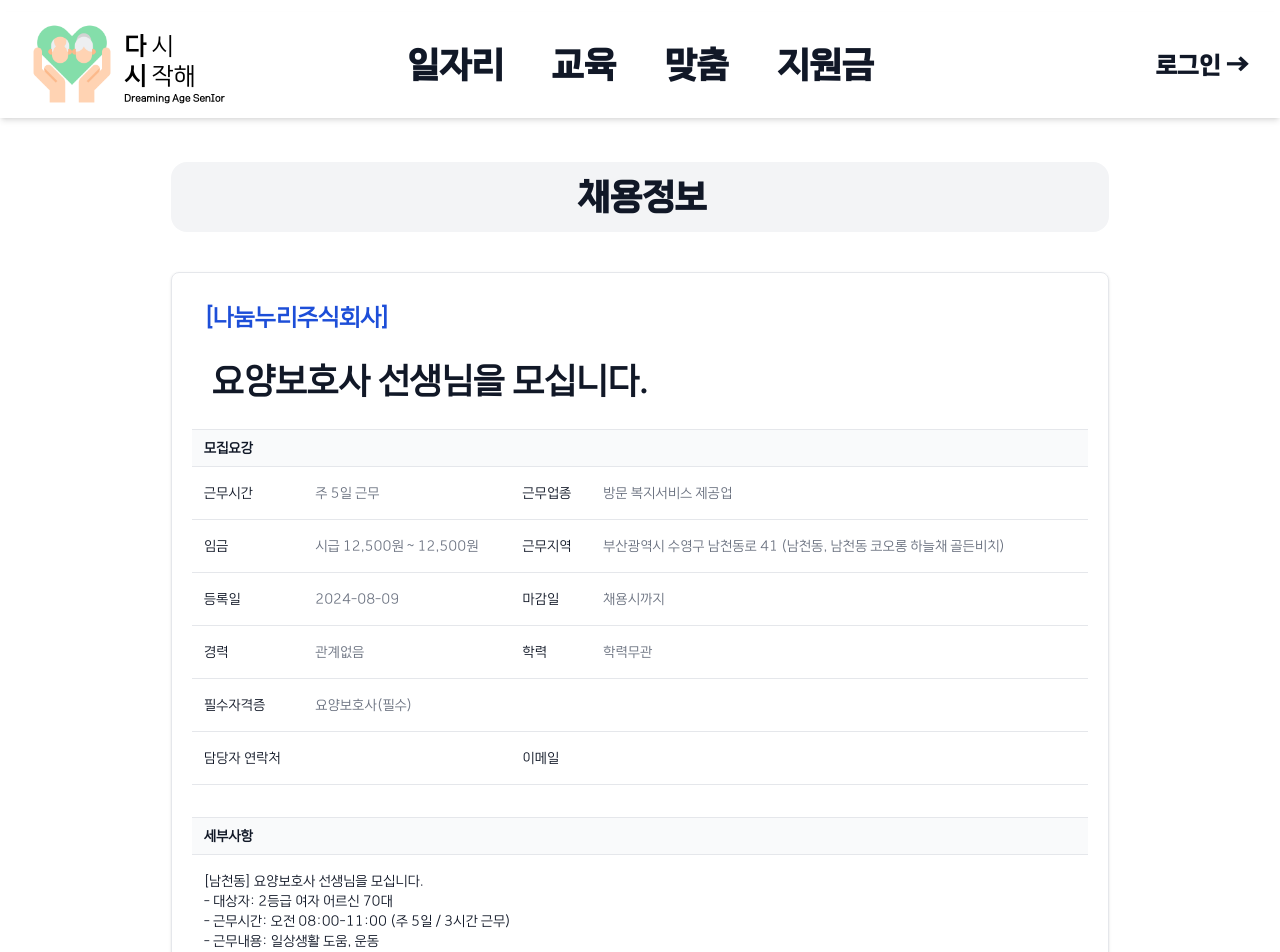
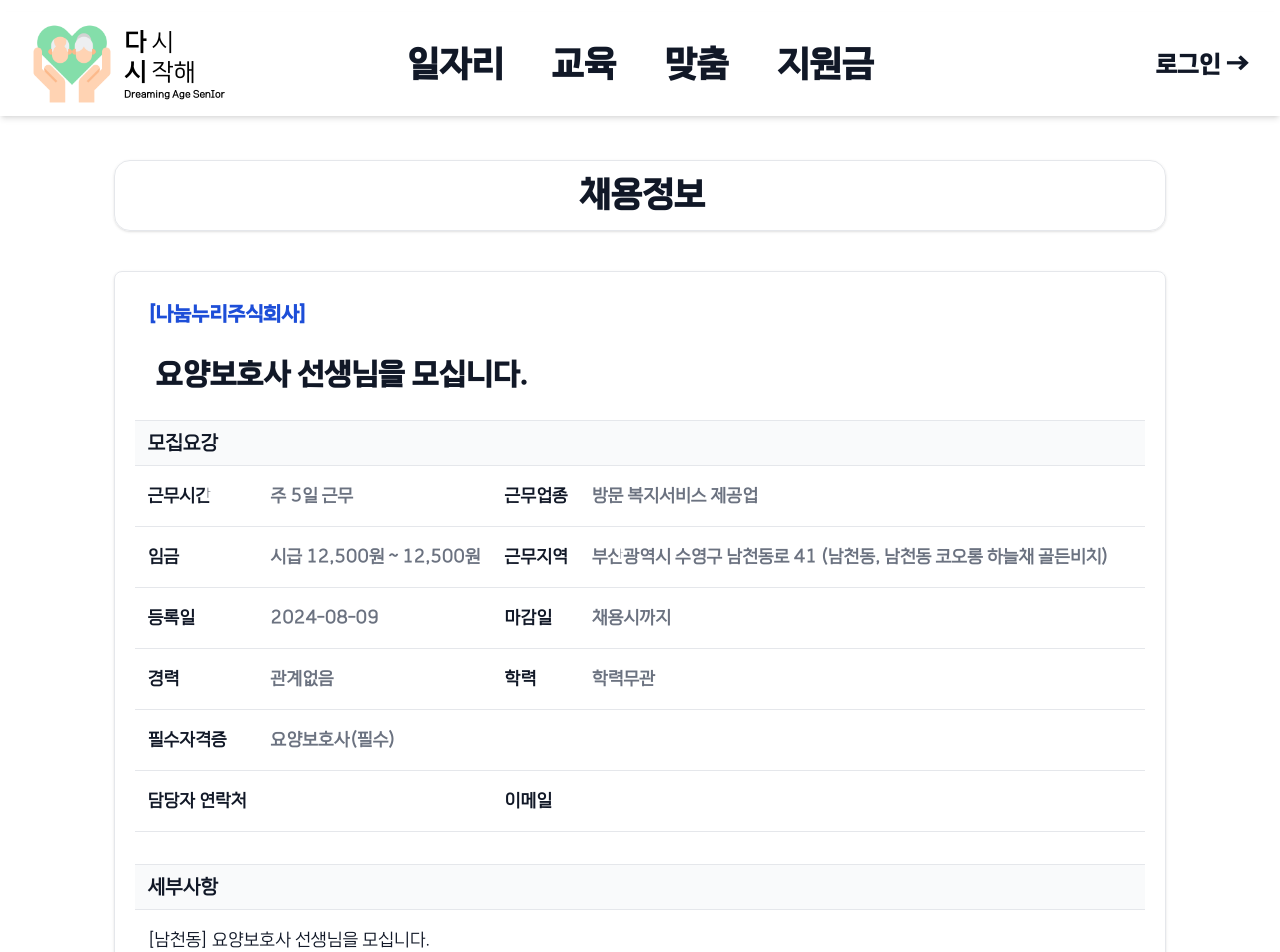
Before and after one commit to ProjectDasi/FrontEnd, a React (Create React App) app: page /jobdetail in a window 1280 px wide. Shown: the top 952 px of the page. Built offline with nearby package versions, Linux system fonts and the light colour scheme.

Commit message:
0822 메인수정, 상세수정, 헤더수정

```diff
--- a/src/Components/Header.tsx
+++ b/src/Components/Header.tsx
@@ -17,7 +17,7 @@ const Header: React.FC = () => {
             <span className="sr-only">Dasi</span>
             <img className="h-20 w-auto" src={logo} alt="" />
           </Link>
-          <div className='ml-3 mt-1 Gamtan text-[25px]'>
+          <div className='ml-3 Gamtan text-[25px]'>
             <p className='-mb-2'><span className='font-extrabold'>다 </span>시</p>
             <p><span className='font-extrabold'>시 </span>작해</p>
             <p className='text-[10px] -mt-1 font-extrabold'>Dreaming Age SenIor</p>
--- a/src/Components/JobDetail.tsx
+++ b/src/Components/JobDetail.tsx
@@ -1,4 +1,5 @@
 import React, { Fragment } from 'react';
+import { Link } from 'react-router-dom';
 // import jobdetailSample from '../Data/jobdetailSample.json';
 
 interface jobdetailSample {
@@ -50,10 +51,10 @@ function classNames(...classes: (string | boolean | undefined)[]): string {
 
 export default function JobDetail() {
   return (
-    <div className="px-4 sm:px-6 lg:px-8 w-5/6 Gamtan">
+    <div className="px-4 sm:px-6 lg:px-8 w-6/7 Gamtan">
       <div className="mt-4 flow-root">
           <div className="inline-block min-w-full py-2 align-middle sm:px-6 lg:px-8">
-          <div className="mb-10 text-center text-[36px] font-semibold text-gray-900 sm:pl-3 bg-gray-100 p-2 rounded-2xl GamtanBold">
+          <div className="mb-10 text-center text-[35px] text-gray-900 sm:pl-3 border border-gray-200 shadow p-2 rounded-2xl GamtanBold font-bold">
             채용정보</div>
             <div className='border border-gray-200 shadow rounded-lg p-5'>
             <table className="min-w-full">
@@ -64,7 +65,7 @@ export default function JobDetail() {
                       <th
                         colSpan={5}
                         scope="colgroup"
-                        className="py-2 pl-3 text-left text-2xl font-bold text-blue-700 sm:pl-3"
+                        className="py-2 pl-3 text-left text-xl text-blue-700 sm:pl-3 GamtanBold"
                       >
                         [{item.company}]
                       </th>
@@ -73,7 +74,7 @@ export default function JobDetail() {
                       <th
                         colSpan={5}
                         scope="colgroup"
-                        className="pt-5 pb-7 pl-5 pr-3 text-left text-4xl font-semibold text-gray-900 sm:pl-5"
+                        className="pt-5 pb-7 pl-5 pr-3 text-left text-3xl text-gray-900 sm:pl-5 GamtanBold"
                       >
                         {item.title}
                       </th>
@@ -82,70 +83,70 @@ export default function JobDetail() {
                       <th
                         colSpan={5}
                         scope="colgroup"
-                        className="bg-gray-50 py-2 pl-4 pr-3 text-left text-sm font-semibold text-gray-900 sm:pl-3"
+                        className="bg-gray-50 py-2 pl-4 pr-3 text-left text-xl text-gray-900 sm:pl-3"
                       >
                         모집요강
                       </th>
                     </tr>
 
-                      <tr className='border-gray-200 border-t'>
-                        <td className="whitespace-nowrap py-4 pl-4 pr-3 text-sm font-medium text-gray-900 sm:pl-3">
+                      <tr className='border-gray-200 border-t font-semibold'>
+                        <td className="whitespace-nowrap py-4 pl-4 pr-3 text-lg text-gray-900 sm:pl-3">
                           근무시간
                         </td>
-                        <td className="whitespace-nowrap px-3 py-4 text-sm text-gray-500">{item.work_type}{item.work_hours}</td>
-                        <td className="whitespace-nowrap px-3 py-4 text-sm text-gray-900">근무업종</td>
-                        <td className="whitespace-nowrap px-3 py-4 text-sm text-gray-500">{item.work_category}</td>
+                        <td className="whitespace-nowrap px-3 py-4 text-lg text-gray-500">{item.work_type}{item.work_hours}</td>
+                        <td className="whitespace-nowrap px-3 py-4 text-lg text-gray-900">근무업종</td>
+                        <td className="whitespace-nowrap px-3 py-4 text-lg text-gray-500">{item.work_category}</td>
                         <td className="relative whitespace-nowrap py-4 pl-3 pr-4 text-right text-sm font-medium sm:pr-3">
                         </td>
                       </tr>
 
-                      <tr className='border-gray-200 border-t'>
-                        <td className="whitespace-nowrap py-4 pl-4 pr-3 text-sm font-medium text-gray-900 sm:pl-3">
+                      <tr className='border-gray-200 border-t font-semibold'>
+                        <td className="whitespace-nowrap py-4 pl-4 pr-3 text-lg text-gray-900 sm:pl-3">
                           임금
                         </td>
-                        <td className="whitespace-nowrap px-3 py-4 text-sm text-gray-500">{item.salary}</td>
-                        <td className="whitespace-nowrap px-3 py-4 text-sm text-gray-900">근무지역</td>
-                        <td className="whitespace-nowrap px-3 py-4 text-sm text-gray-500">{item.region_name}</td>
+                        <td className="whitespace-nowrap px-3 py-4 text-lg text-gray-500">{item.salary}</td>
+                        <td className="whitespace-nowrap px-3 py-4 text-lg text-gray-900">근무지역</td>
+                        <td className="whitespace-nowrap px-3 py-4 text-lg text-gray-500">{item.region_name}</td>
                         <td className="relative whitespace-nowrap py-4 pl-3 pr-4 text-right text-sm font-medium sm:pr-3">
                         </td>
                       </tr>
 
-                      <tr className='border-gray-200 border-t'>
-                        <td className="whitespace-nowrap py-4 pl-4 pr-3 text-sm font-medium text-gray-900 sm:pl-3">
+                      <tr className='border-gray-200 border-t font-semibold'>
+                        <td className="whitespace-nowrap py-4 pl-4 pr-3 text-lg text-gray-900 sm:pl-3">
                           등록일
                         </td>
-                        <td className="whitespace-nowrap px-3 py-4 text-sm text-gray-500">{item.signup_date}</td>
-                        <td className="whitespace-nowrap px-3 py-4 text-sm text-gray-900">마감일</td>
-                        <td className="whitespace-nowrap px-3 py-4 text-sm text-gray-500">{item.due_date}</td>
+                        <td className="whitespace-nowrap px-3 py-4 text-lg text-gray-500">{item.signup_date}</td>
+                        <td className="whitespace-nowrap px-3 py-4 text-lg text-gray-900">마감일</td>
+                        <td className="whitespace-nowrap px-3 py-4 text-lg text-gray-500">{item.due_date}</td>
                         <td className="relative whitespace-nowrap py-4 pl-3 pr-4 text-right text-sm font-medium sm:pr-3">
                         </td>
                       </tr>
 
-                      <tr className='border-gray-200 border-t'>
-                        <td className="whitespace-nowrap py-4 pl-4 pr-3 text-sm font-medium text-gray-900 sm:pl-3">
+                      <tr className='border-gray-200 border-t font-semibold'>
+                        <td className="whitespace-nowrap py-4 pl-4 pr-3 text-lg text-gray-900 sm:pl-3">
                           경력
                         </td>
-                        <td className="whitespace-nowrap px-3 py-4 text-sm text-gray-500">{item.career}</td>
-                        <td className="whitespace-nowrap px-3 py-4 text-sm text-gray-900">학력</td>
-                        <td className="whitespace-nowrap px-3 py-4 text-sm text-gray-500">{item.education}</td>
+                        <td className="whitespace-nowrap px-3 py-4 text-lg text-gray-500">{item.career}</td>
+                        <td className="whitespace-nowrap px-3 py-4 text-lg text-gray-900">학력</td>
+                        <td className="whitespace-nowrap px-3 py-4 text-lg text-gray-500">{item.education}</td>
                         <td className="relative whitespace-nowrap py-4 pl-3 pr-4 text-right text-sm font-medium sm:pr-3">
                         </td>
                       </tr>
 
-                      <tr className='border-gray-200 border-t'>
-                        <td className="whitespace-nowrap py-4 pl-4 pr-3 text-sm font-medium text-gray-900 sm:pl-3">
+                      <tr className='border-gray-200 border-t font-semibold'>
+                        <td className="whitespace-nowrap py-4 pl-4 pr-3 text-lg text-gray-900 sm:pl-3">
                           필수자격증
                         </td>
-                        <td className="whitespace-nowrap px-3 py-4 text-sm text-gray-500">{item.certification}</td>
+                        <td className="whitespace-nowrap px-3 py-4 text-lg text-gray-500">{item.certification}</td>
                         </tr>
 
-                      <tr className='border-gray-200 border-t'>
-                        <td className="whitespace-nowrap py-4 pl-4 pr-3 text-sm font-medium text-gray-900 sm:pl-3">
+                      <tr className='border-gray-200 border-t font-semibold'>
+                        <td className="whitespace-nowrap py-4 pl-4 pr-3 text-lg text-gray-900 sm:pl-3">
                           담당자 연락처
                         </td>
-                        <td className="whitespace-nowrap px-3 py-4 text-sm text-gray-500">{item.contact}</td>
-                        <td className="whitespace-nowrap px-3 py-4 text-sm text-gray-900">이메일</td>
-                        <td className="whitespace-nowrap px-3 py-4 text-sm text-gray-500">{item.email}</td>
+                        <td className="whitespace-nowrap px-3 py-4 text-lg text-gray-500">{item.contact}</td>
+                        <td className="whitespace-nowrap px-3 py-4 text-lg text-gray-900">이메일</td>
+                        <td className="whitespace-nowrap px-3 py-4 text-lg text-gray-500">{item.email}</td>
                         <td className="relative whitespace-nowrap py-4 pl-3 pr-4 text-right text-sm font-medium sm:pr-3">
                         </td>
                       </tr>
@@ -159,40 +160,43 @@ export default function JobDetail() {
                       <th
                         colSpan={5}
                         scope="colgroup"
-                        className="bg-gray-50 py-2 pl-4 pr-3 text-left text-sm font-semibold text-gray-900 sm:pl-3"
+                        className="bg-gray-50 py-2 pl-4 pr-3 text-left text-xl text-gray-900 sm:pl-3"
                       >
                         세부사항
                       </th>
                     </tr>
                     <tr className='border-gray-200 border-t border-b'>
                         <td colSpan={5}
-                        className="whitespace-nowrap py-4 pl-4 pr-3 text-sm font-medium text-gray-900 sm:pl-3">
+                        className="whitespace-nowrap py-4 pl-4 pr-3 text-lg text-gray-900 sm:pl-3">
                           <div dangerouslySetInnerHTML={{__html:item.details}}/>
                         </td>
                         </tr>
-                  </Fragment>
 
-                ))}
-                {/* {jobdetailSample.map((item) => (
-                  <Fragment key={item.link}>
-                    <tr>
-                    <th
-                        className="bg-gray-50 py-2 pl-4 pr-3 text-left text-sm font-semibold text-gray-900 sm:pl-3"
+                        <tr className='border-gray-200 border-t'>
+                        <td className="whitespace-nowrap py-4 pl-4 pr-3 text-sm font-medium text-gray-900 sm:pl-3">
+                        </td>
+                        </tr>
+
+                        <tr className="border-t border-b border-gray-200">
+                      <th
+                        colSpan={5}
+                        scope="colgroup"
+                        className="bg-gray-50 py-2 pl-4 pr-3 text-center text-xl text-gray-900 sm:pl-3 GamtanBold"
                       >
-                        세부사항
+                        <a href={item.link}>해당 채용공고 사이트로 이동하려면 <span className='text-yellow-600'>클릭</span>하세요</a>
                       </th>
                     </tr>
-                    <tr className='border-gray-200 border-t border-b'>
-                        <td className="whitespace-nowrap py-4 pl-4 pr-3 text-sm font-medium text-gray-900 sm:pl-3">
-                          <div dangerouslySetInnerHTML={{__html:item.details}}/>
-                        </td>
-                        </tr>
                   </Fragment>
-                  ))} */}
+                ))}
+
               </tbody>
             </table>
             </div>
           </div>
+          <div className='flex justify-end items-center px-8 py-5'>
+            <Link to='/job'>
+          <div className='border border-gray-200 shadow rounded-lg px-7 py-3 GamtanBold text-2xl'>목록</div></Link>
+      </div>
       </div>
     </div>
   );
```
Also changed, not shown: src/Pages/MainPage.tsx (+29 -27 lines).
